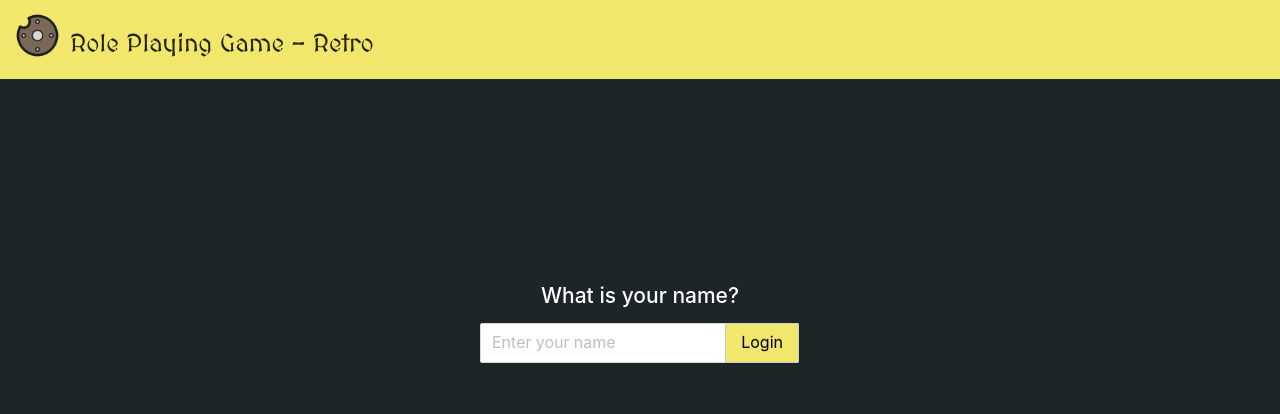
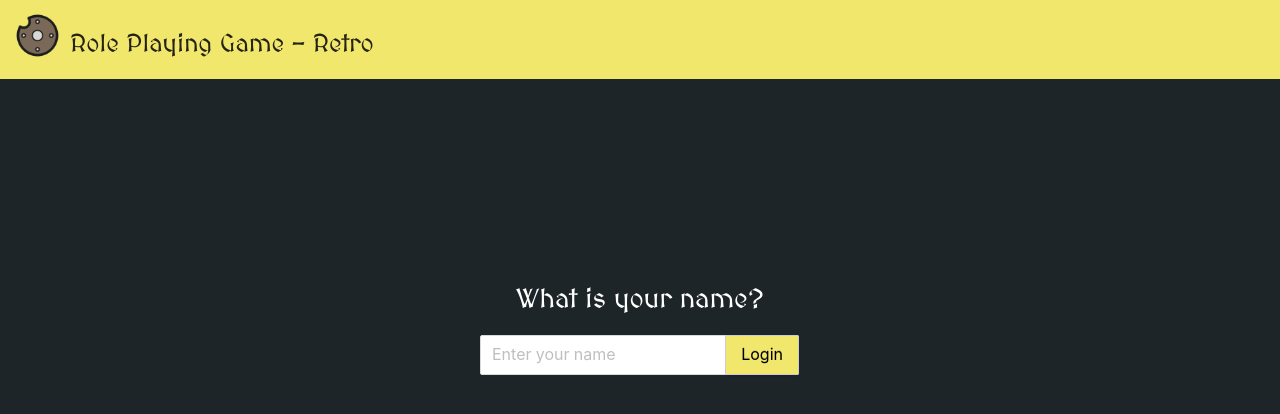
Before and after one commit to arturcp/rpg-retrospective, a React (Create React App) app: page / in a window 1280 px wide. Shown: the top 414 px of the page. Built offline with nearby package versions, Linux system fonts and the light colour scheme.

Commit message:
Change font of some texts

```diff
--- a/src/components/CharacterName/styles.scss
+++ b/src/components/CharacterName/styles.scss
@@ -1,9 +1,11 @@
 .character-name-container {
   padding: 200px 40px;
-  width: 400px;
+  width: 520px;
   margin: 0 auto;
 
   h2 {
     color: #fff;
+    font-family: 'MedievalSharp';
+    font-size: 27px;
   }
 }
--- a/src/components/Login/styles.scss
+++ b/src/components/Login/styles.scss
@@ -5,6 +5,8 @@
 
   h2 {
     color: #fff;
+    font-family: 'MedievalSharp';
+    font-size: 27px;
   }
 }
 
```
Also changed, not shown: src/components/Chat/style.scss (renamed from src/components/Chat/style.css).
